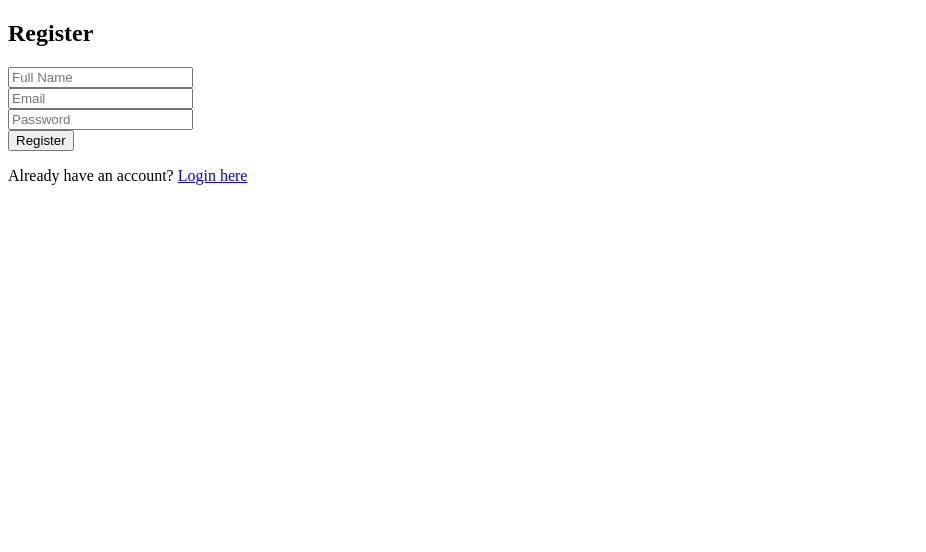
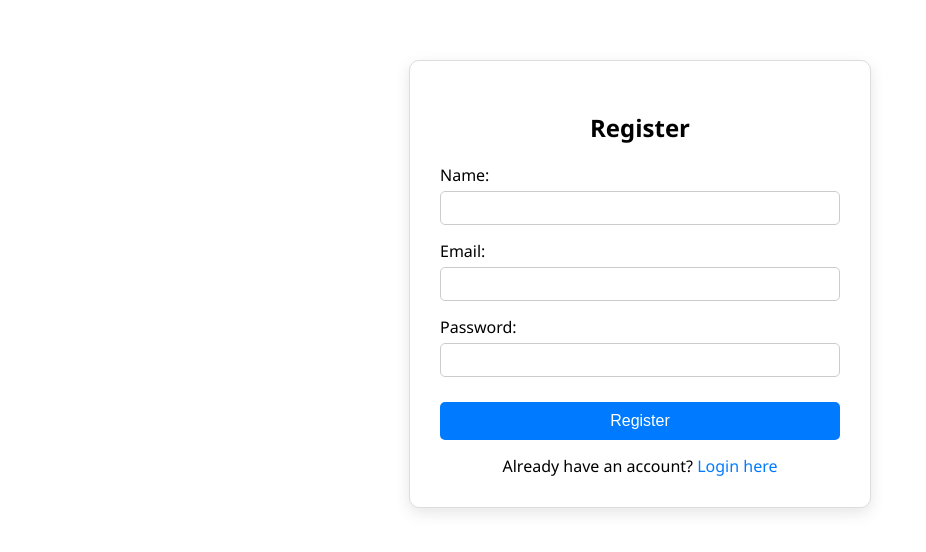
Before and after one commit to Samridhan2005/lost-found, a React (Create React App) app in the folder lost-found-frontend/: page /register in a window 1280 px wide. Shown: the top 552 px of the page, without its empty margins (0-926 px from the left). Built offline with nearby package versions, Linux system fonts and the light colour scheme.

Commit message:
ui improved

```diff
--- /dev/null
+++ b/lost-found-frontend/src/FormStyles.css
@@ -0,0 +1,66 @@
+/* src/FormStyles.css */
+
+.form-container {
+  max-width: 400px;
+  margin: 60px auto;
+  padding: 30px;
+  border: 1px solid #ddd;
+  border-radius: 10px;
+  box-shadow: 0 5px 15px rgba(0,0,0,0.1);
+  background-color: #fff;
+  font-family: 'Segoe UI', Tahoma, Geneva, Verdana, sans-serif;
+}
+
+.form-container h2 {
+  text-align: center;
+  margin-bottom: 20px;
+}
+
+.form-group {
+  margin-bottom: 15px;
+  display: flex;
+  flex-direction: column;
+}
+
+.form-group label {
+  font-weight: 500;
+  margin-bottom: 5px;
+}
+
+.form-group input,
+.form-group textarea {
+  padding: 8px 10px;
+  border: 1px solid #ccc;
+  border-radius: 5px;
+  font-size: 14px;
+}
+
+button {
+  width: 100%;
+  background-color: #007BFF;
+  color: white;
+  border: none;
+  padding: 10px;
+  font-size: 16px;
+  margin-top: 10px;
+  cursor: pointer;
+  border-radius: 5px;
+}
+
+button:hover {
+  background-color: #0056b3;
+}
+
+.redirect-link {
+  text-align: center;
+  margin-top: 15px;
+}
+
+.redirect-link a {
+  color: #007BFF;
+  text-decoration: none;
+}
+
+.redirect-link a:hover {
+  text-decoration: underline;
+}
--- a/lost-found-frontend/src/LoginForm.js
+++ b/lost-found-frontend/src/LoginForm.js
@@ -1,5 +1,6 @@
 import React, { useState } from 'react';
 import { useNavigate } from 'react-router-dom';
+import './FormStyles.css';
 
 function LoginForm() {
   const [email, setEmail] = useState('');
@@ -12,15 +13,13 @@ function LoginForm() {
     try {
       const response = await fetch('http://localhost:8080/api/users/login', {
         method: 'POST',
-        headers: {
-          'Content-Type': 'application/json',
-        },
-        body: JSON.stringify({ email, password }),
+        headers: { 'Content-Type': 'application/json' },
+        body: JSON.stringify({ email, password })
       });
 
       if (response.ok) {
         alert('Login successful!');
-        navigate('/report'); // Redirect to main item form
+        navigate('/report');
       } else {
         const errorText = await response.text();
         alert('Login failed: ' + errorText);
@@ -32,31 +31,21 @@ function LoginForm() {
   };
 
   return (
-    <div>
+    <div className="form-container">
       <h2>Login</h2>
       <form onSubmit={handleLogin}>
-        <div>
+        <div className="form-group">
           <label>Email:</label>
-          <input
-            type="email"
-            value={email}
-            onChange={(e) => setEmail(e.target.value)}
-            required
-          />
+          <input type="email" value={email} onChange={(e) => setEmail(e.target.value)} required />
         </div>
-        <div>
+        <div className="form-group">
           <label>Password:</label>
-          <input
-            type="password"
-            value={password}
-            onChange={(e) => setPassword(e.target.value)}
-            required
-          />
+          <input type="password" value={password} onChange={(e) => setPassword(e.target.value)} required />
         </div>
         <button type="submit">Login</button>
-        <p>
+        <div className="redirect-link">
           New user? <a href="/register">Register here</a>
-        </p>
+        </div>
       </form>
     </div>
   );
--- a/lost-found-frontend/src/RegisterForm.js
+++ b/lost-found-frontend/src/RegisterForm.js
@@ -1,5 +1,6 @@
 import React, { useState } from 'react';
-import { useNavigate, Link } from 'react-router-dom';
+import { useNavigate } from 'react-router-dom';
+import './FormStyles.css';
 
 function RegisterForm() {
   const [name, setName] = useState('');
@@ -10,18 +11,11 @@ function RegisterForm() {
   const handleRegister = async (e) => {
     e.preventDefault();
 
-    const userData = {
-      name,
-      email,
-      password,
-      role: "USER"  // Include this only if your backend handles it
-    };
-
     try {
       const response = await fetch('http://localhost:8080/api/users/register', {
         method: 'POST',
         headers: { 'Content-Type': 'application/json' },
-        body: JSON.stringify(userData)
+        body: JSON.stringify({ name, email, password, role: 'USER' })
       });
 
       if (response.ok) {
@@ -31,39 +25,32 @@ function RegisterForm() {
         alert('Registration failed.');
       }
     } catch (error) {
-      console.error('Error during registration:', error);
-      alert('Something went wrong!');
+      console.error('Registration error:', error);
+      alert('Error occurred during registration.');
     }
   };
 
   return (
-    <div className="App">
+    <div className="form-container">
       <h2>Register</h2>
       <form onSubmit={handleRegister}>
-        <input
-          type="text"
-          placeholder="Full Name"
-          value={name}
-          onChange={(e) => setName(e.target.value)}
-          required
-        /><br />
-        <input
-          type="email"
-          placeholder="Email"
-          value={email}
-          onChange={(e) => setEmail(e.target.value)}
-          required
-        /><br />
-        <input
-          type="password"
-          placeholder="Password"
-          value={password}
-          onChange={(e) => setPassword(e.target.value)}
-          required
-        /><br />
+        <div className="form-group">
+          <label>Name:</label>
+          <input value={name} onChange={(e) => setName(e.target.value)} required />
+        </div>
+        <div className="form-group">
+          <label>Email:</label>
+          <input type="email" value={email} onChange={(e) => setEmail(e.target.value)} required />
+        </div>
+        <div className="form-group">
+          <label>Password:</label>
+          <input type="password" value={password} onChange={(e) => setPassword(e.target.value)} required />
+        </div>
         <button type="submit">Register</button>
+        <div className="redirect-link">
+          Already have an account? <a href="/login">Login here</a>
+        </div>
       </form>
-      <p>Already have an account? <Link to="/login">Login here</Link></p>
     </div>
   );
 }
--- a/lost-found-frontend/src/ReportItemForm.js
+++ b/lost-found-frontend/src/ReportItemForm.js
@@ -1,5 +1,5 @@
-import React, { useState } from "react";
-import { useNavigate } from 'react-router-dom';
+import React, { useState } from 'react';
+import './FormStyles.css';
 
 function ReportItemForm() {
   const [name, setName] = useState('');
@@ -7,7 +7,6 @@ function ReportItemForm() {
   const [description, setDescription] = useState('');
   const [location, setLocation] = useState('');
   const [dateReported, setDateReported] = useState('');
-  const navigate = useNavigate();
 
   const handleSubmit = async (e) => {
     e.preventDefault();
@@ -23,9 +22,7 @@ function ReportItemForm() {
     try {
       const response = await fetch('http://localhost:8080/items/report', {
         method: 'POST',
-        headers: {
-          'Content-Type': 'application/json',
-        },
+        headers: { 'Content-Type': 'application/json' },
         body: JSON.stringify(itemData)
       });
 
@@ -41,30 +38,34 @@ function ReportItemForm() {
   };
 
   return (
-    <div className="App">
-      <h1>Lost and Found - Report Item</h1>
+    <div className="form-container">
+      <h2>Report Lost Item</h2>
       <form onSubmit={handleSubmit}>
-        <div>
+        <div className="form-group">
           <label>Item Name:</label>
-          <input type="text" value={name} onChange={(e) => setName(e.target.value)} required />
+          <input value={name} onChange={(e) => setName(e.target.value)} required />
         </div>
-        <div>
+        <div className="form-group">
           <label>Category:</label>
-          <input type="text" value={category} onChange={(e) => setCategory(e.target.value)} required />
+          <input value={category} onChange={(e) => setCategory(e.target.value)} required />
         </div>
-        <div>
+        <div className="form-group">
           <label>Description:</label>
           <textarea value={description} onChange={(e) => setDescription(e.target.value)} required />
         </div>
-        <div>
+        <div className="form-group">
           <label>Location:</label>
-          <input type="text" value={location} onChange={(e) => setLocation(e.target.value)} required />
+          <input value={location} onChange={(e) => setLocation(e.target.value)} required />
         </div>
-        <div>
+        <div className="form-group">
           <label>Date Reported:</label>
-          <input type="datetime-local" value={dateReported} onChange={(e) => setDateReported(e.target.value)} />
+          <input
+            type="datetime-local"
+            value={dateReported}
+            onChange={(e) => setDateReported(e.target.value)}
+          />
         </div>
-        <button type="submit">Report Item</button>
+        <button type="submit">Submit</button>
       </form>
     </div>
   );
```
